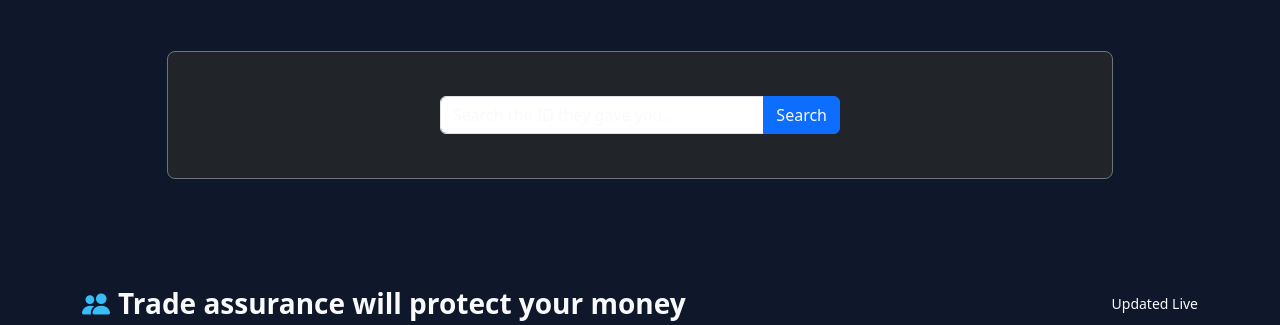
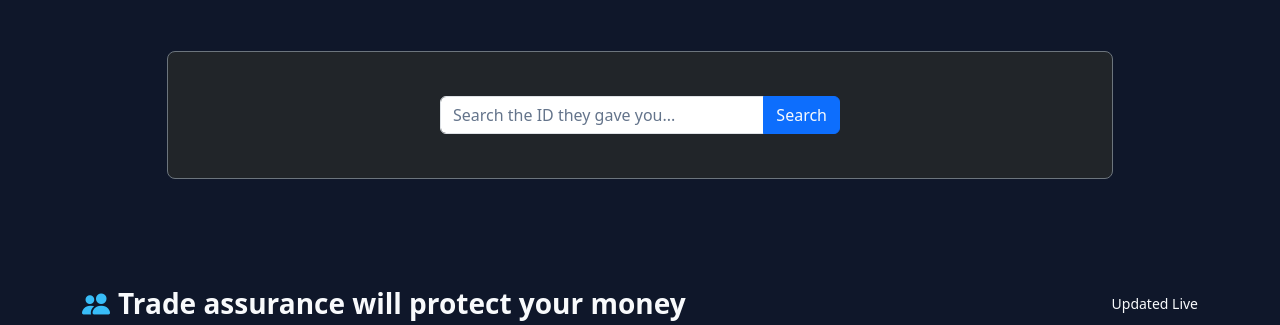
Before and after one commit to darryltawana-gif/my-ecommerce-site, a Django app: page / in a window 1280 px wide. Shown: the part 541-866 px from the top of the page. Run offline with Django 5.2, Linux system fonts and the light colour scheme.

Commit message:
Added global CSS rules for all forms and popups in base layout

```diff
--- a/templates/home.html
+++ b/templates/home.html
@@ -53,6 +53,43 @@
             border-radius: 20px;
         }
     </style>
+    <style>
+    /* 1. GLOBAL INPUTS & TEXTAREAS (Fixes search bars, message boxes, form fields) */
+    input,
+    textarea,
+    select,
+    .form-control {
+        color: #0f172a !important;
+        -webkit-text-fill-color: #0f172a !important;
+        background-color: #ffffff !important;
+    }
+
+    /* 2. PLACEHOLDERS */
+    input::placeholder,
+    textarea::placeholder {
+        color: #64748b !important;
+        -webkit-text-fill-color: #64748b !important;
+        opacity: 1 !important;
+    }
+
+    /* 3. ALERTS, POP-UPS, TOOLTIPS & MESSAGES (Fixes pop-up messages) */
+    .alert,
+    .tooltip,
+    .popover,
+    .invalid-feedback,
+    .valid-feedback,
+    [role="alert"] {
+        color: #0f172a !important;
+        -webkit-text-fill-color: #0f172a !important;
+    }
+
+    /* 4. FORCE BROWSER-NATIVE POP-UPS (HTML5 validation pop-ups) */
+    ::-webkit-validation-bubble-message {
+        color: #0f172a !important;
+        background-color: #ffffff !important;
+    }
+</style>
+</head>
 </head>
 <body>
 
```
